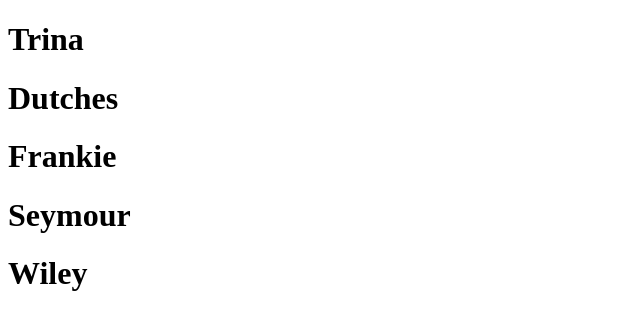
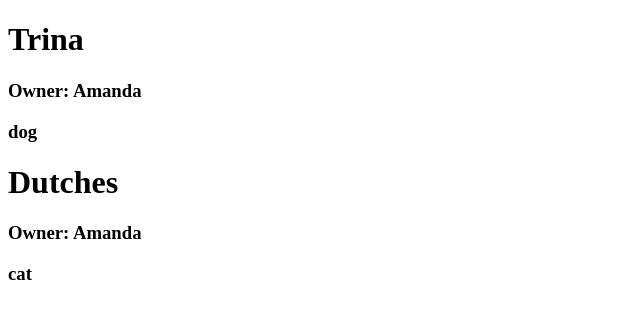
Before and after one commit to AmandaM04/jsObjectsFunctions, a plain HTML site: page index.html in a window 1280 px wide. Shown: the whole page, without its empty margins (0-640 px from the left). Drawn offline with Linux system fonts and the light colour scheme.

Commit message:
helpful info added

```diff
--- a/index.html
+++ b/index.html
@@ -4,10 +4,22 @@
     <meta charset="UTF-8">
     <meta name="viewport" content="width=device-width, initial-scale=1.0">
     <meta http-equiv="X-UA-Compatible" content="ie=edge">
+    <link rel="stylesheet" href="main.css">
     <title>JS Obejects Functions</title>
 </head>
 <body>
+    <div class="pets isNotFavorite">
+        <h1>Trina</h1>
+        <h3>Owner: Amanda</h3>
+        <h3>dog</h3>
+    </div>
+    <div class="pets isFavorite">
+        <h1>Dutches</h1>
+        <h3>Owner: Amanda</h3>
+        <h3>cat</h3>
+    </div>
     <div id="pet-names"></div>
-    <script src="main.js"></script>
+    <!-- <script src="main.js"></script> -->
+    <script src="functions.js"></script>
 </body>
 </html>
```
